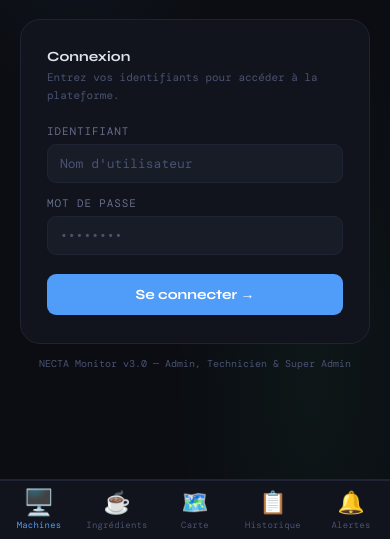
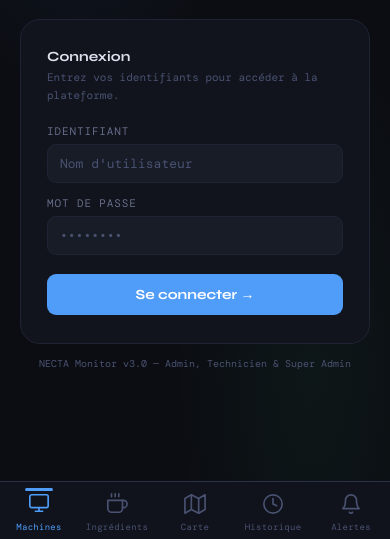
Before and after one commit to mokhidbolt93-source/TSD-CAEF, a website: page public/index.html in a window 390 px wide. Shown: the part 305-844 px from the top of the page. Drawn offline with nearby package versions, Linux system fonts and the light colour scheme; a web font is replaced by a local one.

Commit message:
feat: mobile — nav ultra compacte en haut + bottom nav SVG moderne avec pastille active

```diff
--- a/public/index.html
+++ b/public/index.html
@@ -369,104 +369,148 @@ nav{display:flex;align-items:center;justify-content:space-between;padding:13px 2
 
 @media(max-width:768px){
 
-  /* ── Safe areas iPhone ── */
-  #dashboard{padding-bottom:calc(70px + env(safe-area-inset-bottom,0px))}
-
-  /* ── Navigation simplifiée ── */
-  nav{padding:10px 14px;gap:6px}
-  .nav-brand{font-size:14px;flex-shrink:0}
-  .nav-right{gap:4px;overflow-x:auto;flex-wrap:nowrap;-webkit-overflow-scrolling:touch;scrollbar-width:none}
-  .nav-right::-webkit-scrollbar{display:none}
-  .nav-status{display:none}
+  /* ── Safe area iPhone ── */
+  #dashboard{padding-bottom:calc(75px + env(safe-area-inset-bottom,0px))}
+
+  /* ════════════════════════════
+     NAV DU HAUT — ultra compacte
+     ════════════════════════════ */
+  nav{
+    padding:8px 12px;
+    gap:0;
+    justify-content:space-between;
+    min-height:48px;
+  }
+  .nav-brand{font-size:13px;letter-spacing:-.3px}
+  /* Cacher tout ce qui n'est pas essentiel */
+  .nav-status{display:none!important}
   #btnMqtt{display:none!important}
   #btnCredentials{display:none!important}
+  #btnAddMachine{display:none!important}
+  #btnClients{display:none!important}
+  #btnTechPos{display:none!important}
   #roleTag{display:none!important}
-  .nbtn{padding:7px 9px;font-size:10px;white-space:nowrap;flex-shrink:0}
-
-  /* ── Stats 3 colonnes ── */
+  /* Nav right : seulement Tech + Theme + Déco */
+  .nav-right{gap:5px;flex-wrap:nowrap}
+  .nbtn{padding:6px 10px;font-size:10px;border-radius:7px}
+  /* Déconnexion : juste une icône */
+  .nbtn[onclick="doLogout()"]{font-size:0;padding:7px 9px}
+  .nbtn[onclick="doLogout()"]::before{content:'⏻';font-size:15px}
+
+  /* ── Stats bar 3 colonnes ── */
   .stats-bar{grid-template-columns:repeat(3,1fr)}
-  .stat{padding:9px 10px}
-  .stat-v{font-size:17px}
+  .stat{padding:8px 10px}
+  .stat-v{font-size:16px}
   .stat-l{font-size:8px}
 
-  /* ── Masquer les tabs du haut (remplacés par bottom nav) ── */
+  /* ── Tabs du haut cachés ── */
   .tabs{display:none!important}
 
   /* ── Vues ── */
   .view{padding:12px 14px}
 
-  /* ── Masquer la sidebar ── */
+  /* ── Sidebar cachée ── */
   .two-col{display:block}
   .sidebar{display:none!important}
   #tourneesPanel{display:none!important}
-
-  /* ── Machines : 1 colonne ── */
+  .export-bar{display:none}
+
+  /* ── Machines 1 col ── */
   .machines-grid{grid-template-columns:1fr;gap:10px}
   .card-name{font-size:14px}
   .card-body{padding:13px}
-  .bar-bg,.bar-fill{height:8px;border-radius:4px}
+  .bar-bg,.bar-fill{height:7px;border-radius:4px}
   .card-foot{padding:9px 13px;font-size:11px}
-  .export-bar{display:none}
-
-  /* ── Autres onglets : 1 colonne ── */
+
+  /* ── Autres vues 1 col ── */
   .ing-layout{grid-template-columns:1fr}
   .stats-layout,.ca-layout,.drinks-layout{grid-template-columns:1fr}
   #v-alertes>div:first-child{grid-template-columns:1fr}
 
-  /* ── Historique mobile ── */
-  .histo-header{flex-direction:column;align-items:flex-start;gap:8px}
+  /* ── Historique ── */
+  .histo-header{flex-direction:column;gap:8px}
   .histo-kpis{grid-template-columns:repeat(3,1fr)}
   .histo-filters{flex-direction:column}
   .histo-search,.histo-select{width:100%}
   .histo-table th:nth-child(4),.histo-table td:nth-child(4),
   .histo-table th:nth-child(5),.histo-table td:nth-child(5){display:none}
-  .histo-table th,.histo-table td{padding:9px 10px;font-size:11px}
+  .histo-table th,.histo-table td{padding:8px 10px;font-size:11px}
 
   /* ── Tech view ── */
   .tech-inner{padding:12px 14px}
   .tc-actions{gap:6px}
-  .tc-rfbtn{padding:9px 12px;font-size:11px;min-height:40px}
-  .tech-pos-bar{padding:10px 14px}
+  .tc-rfbtn{padding:9px 12px;font-size:11px;min-height:42px}
 
   /* ── PWA bannières ── */
-  #pwaBanner{flex-direction:column;gap:8px}
-  #iosInstallBanner{flex-direction:column}
-
-  /* ═══════════════════════════════
-     BARRE DE NAVIGATION BAS — app-like
-     ═══════════════════════════════ */
+  #pwaBanner,#iosInstallBanner{flex-direction:column;gap:8px}
+
+  /* ══════════════════════════════════════
+     BOTTOM NAV — moderne, SVG, app-like
+     ══════════════════════════════════════ */
   .mobile-bottom-nav{
     display:flex;
     position:fixed;
     bottom:0;left:0;right:0;
-    height:60px;
+    height:calc(58px + env(safe-area-inset-bottom,0px));
     padding-bottom:env(safe-area-inset-bottom,0px);
-    background:var(--bg2);
-    border-top:2px solid var(--border);
+    background:rgba(17,20,28,.97);
+    border-top:1px solid var(--border2);
     z-index:9999;
+    backdrop-filter:blur(20px);
+    -webkit-backdrop-filter:blur(20px);
   }
   .mobile-bottom-nav button{
     flex:1;
-    min-height:60px;
+    height:58px;
     background:none;
     border:none;
-    color:var(--muted);
     display:flex;
     flex-direction:column;
     align-items:center;
     justify-content:center;
-    gap:3px;
+    gap:4px;
     cursor:pointer;
+    padding:6px 2px 4px;
+    -webkit-tap-highlight-color:transparent;
+    touch-action:manipulation;
+    position:relative;
+  }
+  /* Pastille active en haut du bouton */
+  .mobile-bottom-nav button.mbnav-active::before{
+    content:'';
+    position:absolute;
+    top:6px;
+    left:50%;
+    transform:translateX(-50%);
+    width:28px;height:3px;
+    background:var(--accent);
+    border-radius:2px;
+  }
+  .mbnav-icon{
+    display:flex;align-items:center;justify-content:center;
+    width:26px;height:26px;
+    transition:transform .15s,opacity .15s;
+  }
+  .mbnav-icon svg{
+    width:22px;height:22px;
+    stroke:var(--muted);
+    fill:none;
+    stroke-width:1.8;
+    stroke-linecap:round;
+    stroke-linejoin:round;
+    transition:stroke .15s;
+  }
+  .mobile-bottom-nav button.mbnav-active .mbnav-icon svg{stroke:var(--accent)}
+  .mobile-bottom-nav button.mbnav-active .mbnav-icon{transform:translateY(-1px)}
+  .mbnav-label{
     font-family:var(--mono);
     font-size:9px;
-    padding:8px 2px;
-    -webkit-tap-highlight-color:transparent;
-    touch-action:manipulation;
-  }
-  .mobile-bottom-nav button.mbnav-active{color:var(--accent)}
-  .mobile-bottom-nav button.mbnav-active .mbnav-icon{transform:scale(1.15)}
-  .mbnav-icon{font-size:22px;line-height:1;display:block;transition:.15s}
-  .mbnav-label{font-size:9px;display:block;letter-spacing:.02em;margin-top:2px}
+    color:var(--muted);
+    letter-spacing:.03em;
+    transition:color .15s;
+    margin-top:0;
+  }
+  .mobile-bottom-nav button.mbnav-active .mbnav-label{color:var(--accent)}
 }
 /* ══ LOGIN ══ */
 #loginScreen{position:fixed;inset:0;z-index:600;display:flex;align-items:center;justify-content:center;background:var(--bg);padding:20px}
@@ -3215,23 +3259,33 @@ if('serviceWorker' in navigator){
 <!-- Barre de navigation mobile — visible uniquement sur téléphone via CSS -->
 <div class="mobile-bottom-nav" id="mobileBottomNav">
   <button onclick="mbnav('machines',this)" class="mbnav-active">
-    <span class="mbnav-icon">🖥️</span>
+    <span class="mbnav-icon">
+      <svg viewBox="0 0 24 24"><rect x="2" y="3" width="20" height="14" rx="2"/><path d="M8 21h8M12 17v4"/></svg>
+    </span>
     <span class="mbnav-label">Machines</span>
   </button>
   <button onclick="mbnav('ingredients',this)">
-    <span class="mbnav-icon">☕</span>
+    <span class="mbnav-icon">
+      <svg viewBox="0 0 24 24"><path d="M18 8h1a4 4 0 0 1 0 8h-1"/><path d="M2 8h16v9a4 4 0 0 1-4 4H6a4 4 0 0 1-4-4V8z"/><line x1="6" y1="1" x2="6" y2="4"/><line x1="10" y1="1" x2="10" y2="4"/><line x1="14" y1="1" x2="14" y2="4"/></svg>
+    </span>
     <span class="mbnav-label">Ingrédients</span>
   </button>
   <button onclick="mbnav('carte',this)">
-    <span class="mbnav-icon">🗺️</span>
+    <span class="mbnav-icon">
+      <svg viewBox="0 0 24 24"><polygon points="1 6 1 22 8 18 16 22 23 18 23 2 16 6 8 2 1 6"/><line x1="8" y1="2" x2="8" y2="18"/><line x1="16" y1="6" x2="16" y2="22"/></svg>
+    </span>
     <span class="mbnav-label">Carte</span>
   </button>
   <button onclick="mbnav('historique',this)">
-    <span class="mbnav-icon">📋</span>
+    <span class="mbnav-icon">
+      <svg viewBox="0 0 24 24"><circle cx="12" cy="12" r="10"/><polyline points="12 6 12 12 16 14"/></svg>
+    </span>
     <span class="mbnav-label">Historique</span>
   </button>
   <button onclick="mbnav('alertes',this)">
-    <span class="mbnav-icon">🔔</span>
+    <span class="mbnav-icon">
+      <svg viewBox="0 0 24 24"><path d="M18 8A6 6 0 0 0 6 8c0 7-3 9-3 9h18s-3-2-3-9"/><path d="M13.73 21a2 2 0 0 1-3.46 0"/></svg>
+    </span>
     <span class="mbnav-label">Alertes</span>
   </button>
 </div>
```
